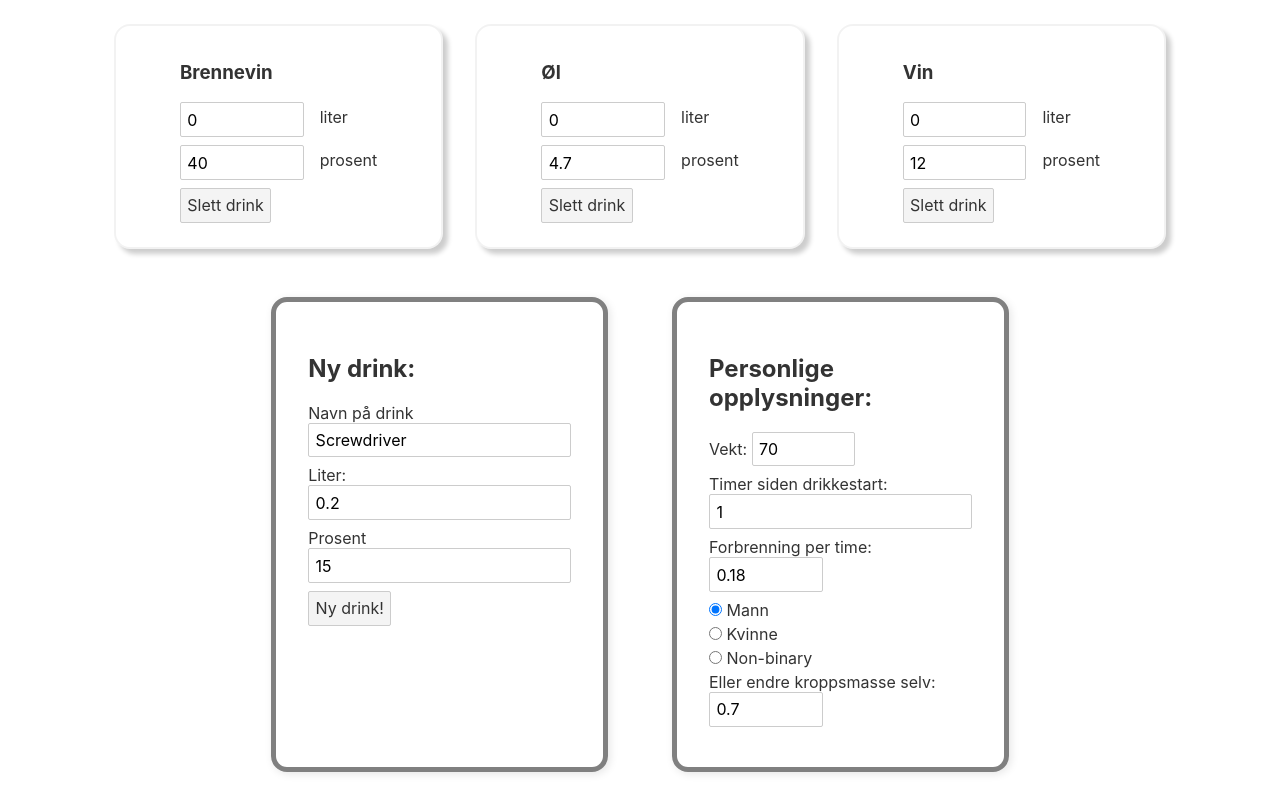
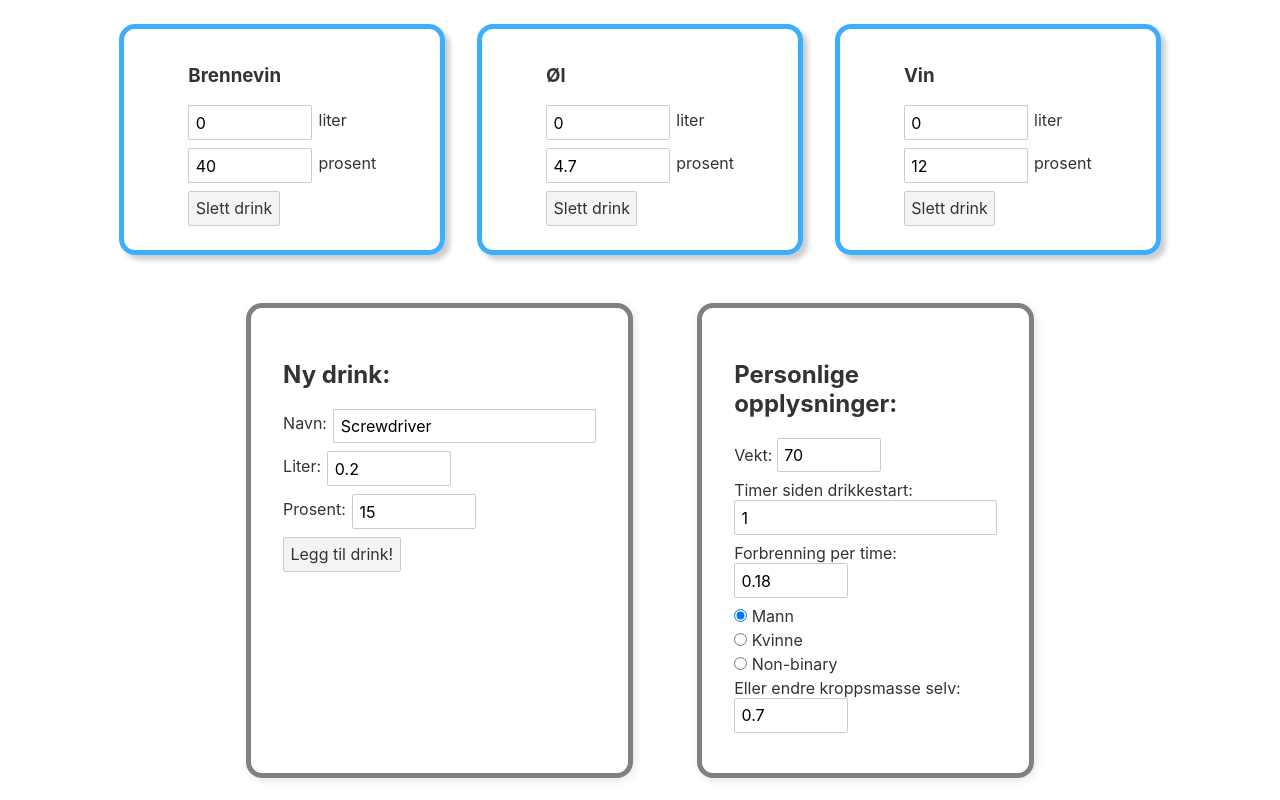
Before and after one commit to olagberg/promillekalkulator, a Svelte app: page / in a window 1280 px wide. Shown: the top 800 px of the page. Built offline with nearby package versions, Linux system fonts and the light colour scheme.

Commit message:
Row input og label på ny drikke og blå border på DrinkWidget.svelte

```diff
--- a/src/DrinkWidget.svelte
+++ b/src/DrinkWidget.svelte
@@ -41,7 +41,7 @@
     .box {
         box-sizing: border-box;
         width: min-content;
-        border: 2px solid rgba(0, 0, 0, 0.05);
+        border: 5px solid rgb(59, 174, 255);
         border-radius: 1em;
         box-shadow: 5px 5px 5px rgba(0, 0, 0, 0.2);
         padding: 1em 4em 1em 4em;
@@ -54,7 +54,7 @@
     }
 
     input {
-        margin-right: 1em;
+        margin-right: 0.4em;
     }
 
     label {
--- a/src/NewDrinkInput.svelte
+++ b/src/NewDrinkInput.svelte
@@ -12,19 +12,22 @@
 
 <div class="box">
     <h2>Ny drink:</h2>
-    <label>
-        Navn på drink
-        <input bind:value={name}>
-    </label>
-    <label>
-        Liter:
-        <input type=number step=0.1 min=0 bind:value={liter}>
-    </label>
-    <label>
-        Prosent
-        <input type=number step=0.1 min=0 bind:value={prosent}>
-    </label>
-    <button on:click={newDrink}>Ny drink!</button>
+    <div class="row">
+        <label for="name">Navn:</label>
+        <input id="name" bind:value={name}>
+    </div>
+
+    <div class="row">
+        <label for="liter">Liter:</label>
+        <input id="liter" type=number step=0.1 min=0 max=100 bind:value={liter}>
+    </div>
+
+    <div class="row">
+        <label for="prosent">Prosent:</label>
+        <input id="prosent" type=number step=0.1 min=0 max=100 bind:value={prosent}>
+    </div>
+
+    <button on:click={newDrink}>Legg til drink!</button>
 </div>
 
 <style>
@@ -37,4 +40,14 @@
         padding: 2em;
         margin: 2em;
     }
+
+    .row {
+        display: flex;
+        flex-direction: row;
+    }
+
+    label {
+        padding-top: 0.3em;
+        margin-right: 0.4em;
+    }
 </style>
```
